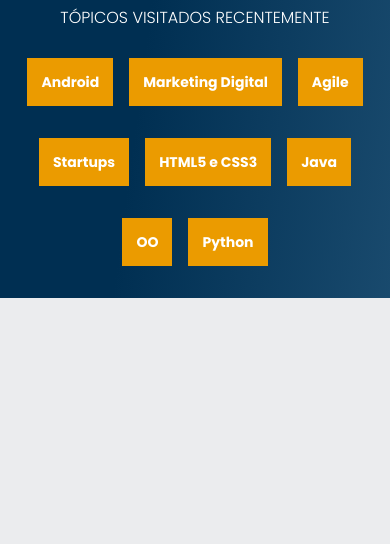
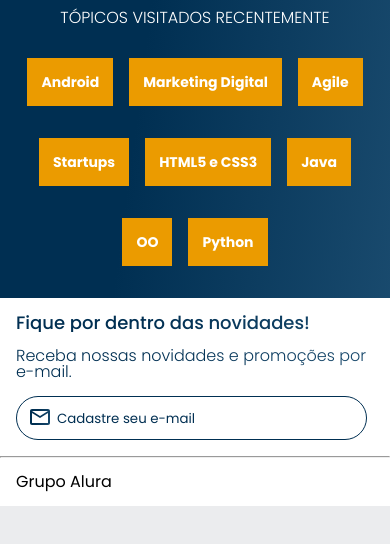
Before and after one commit to MathiasGFuhr/AluraBooks, a plain HTML site: page index.html in a window 390 px wide. Shown: the part 1498-2042 px from the top of the page. After the commit the page ends 2004 px from the top, so only its background shows below. Drawn offline with nearby package versions, Linux system fonts and the light colour scheme.

Commit message:
final mobile

```diff
--- a/index.html
+++ b/index.html
@@ -183,6 +183,18 @@
 
     </section>
 
+    <section class="contato">
+        <h2 class="contato__titulo">Fique por dentro das novidades!</h2>
+        <p class="contato__texto">Receba nossas novidades e promoções por e-mail.</p>
+        <input type="email" placeholder="Cadastre seu e-mail" class="contato__email">
+    </section>
+
+    <hr>
+
+    <footer class="rodape">
+        <h2 class="rodape__titulo">Grupo Alura</h2>
+    </footer>
+
 
 
     <script src="https://cdn.jsdelivr.net/npm/swiper@11/swiper-bundle.min.js"></script>
--- a/style.css
+++ b/style.css
@@ -2,6 +2,8 @@
 @import url("styles/banner.css");
 @import url("styles/carrossel.css");
 @import url("styles/topicos.css");
+@import url("styles/contato.css");
+@import url("styles/rodape.css");
 :root{
     --cor-de-fundo: #EBECEE;
     --branco: #FFFFFF;
@@ -16,5 +18,4 @@ body{
     font-family: var(--fonte-principal);
     font-size: 16px;
     font-weight: 400;
-    margin-bottom: 1000px;
 }
--- /dev/null
+++ b/styles/contato.css
@@ -0,0 +1,36 @@
+.contato{
+    background-color: var(--branco);
+    padding: 1em;
+}
+
+.contato__titulo,
+.contato__texto{
+    background: var(--azul-degrade);
+    -webkit-background-clip: text;
+    -webkit-text-fill-color: transparent;
+    background-clip: text;
+}
+
+.contato__titulo{
+    font-size: 18px;
+    font-weight: 500;
+}
+
+.contato__texto{
+    font-weight: 300;
+    margin: 1em 0;
+}
+
+.contato__email{
+    padding: 1em;
+    border: 1px solid var(--azul);
+    border-radius: 24px;
+    width: 90%;
+}
+
+.contato__email::placeholder{
+    font-family: var(--fonte-principal);
+    color: var(--azul);
+    background: url("/imagens/Email.svg") no-repeat;
+    padding-left: 2em;
+}
--- /dev/null
+++ b/styles/rodape.css
@@ -0,0 +1,8 @@
+hr{
+    margin:0;
+}
+
+.rodape{
+    background-color: var(--branco);
+    padding: 1em;
+}
```
